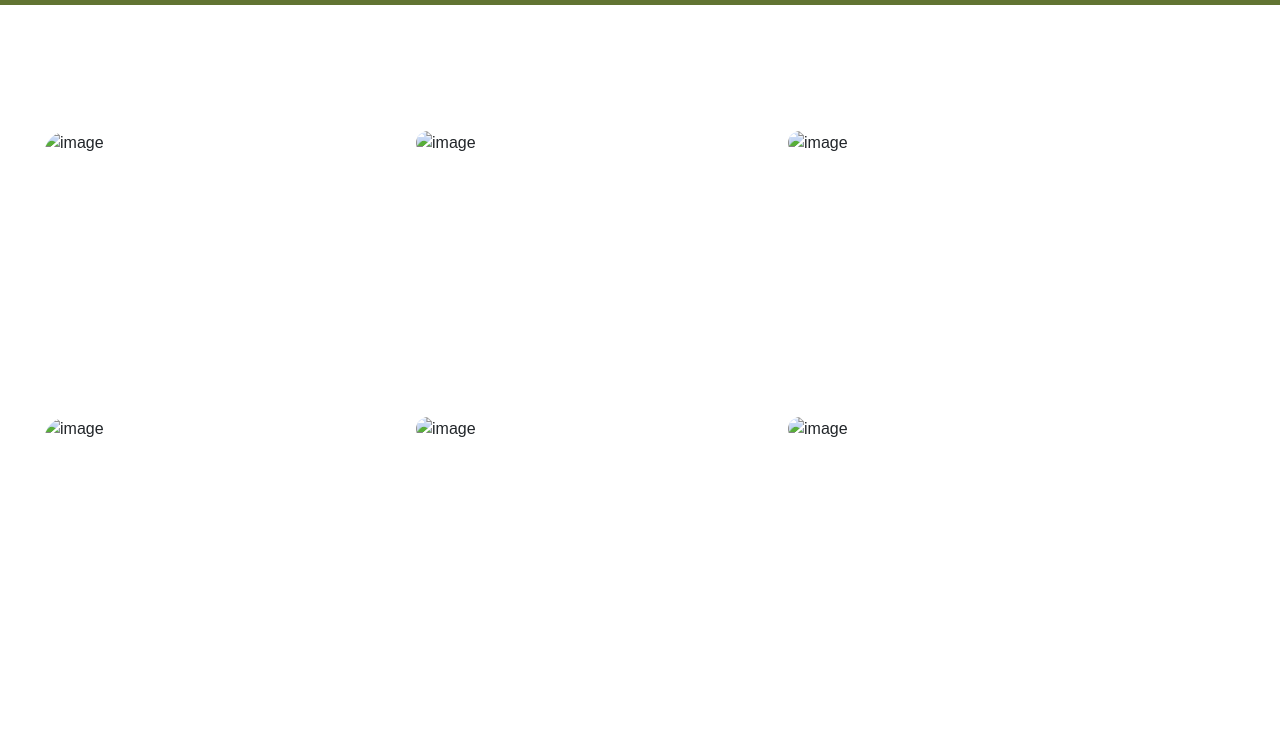
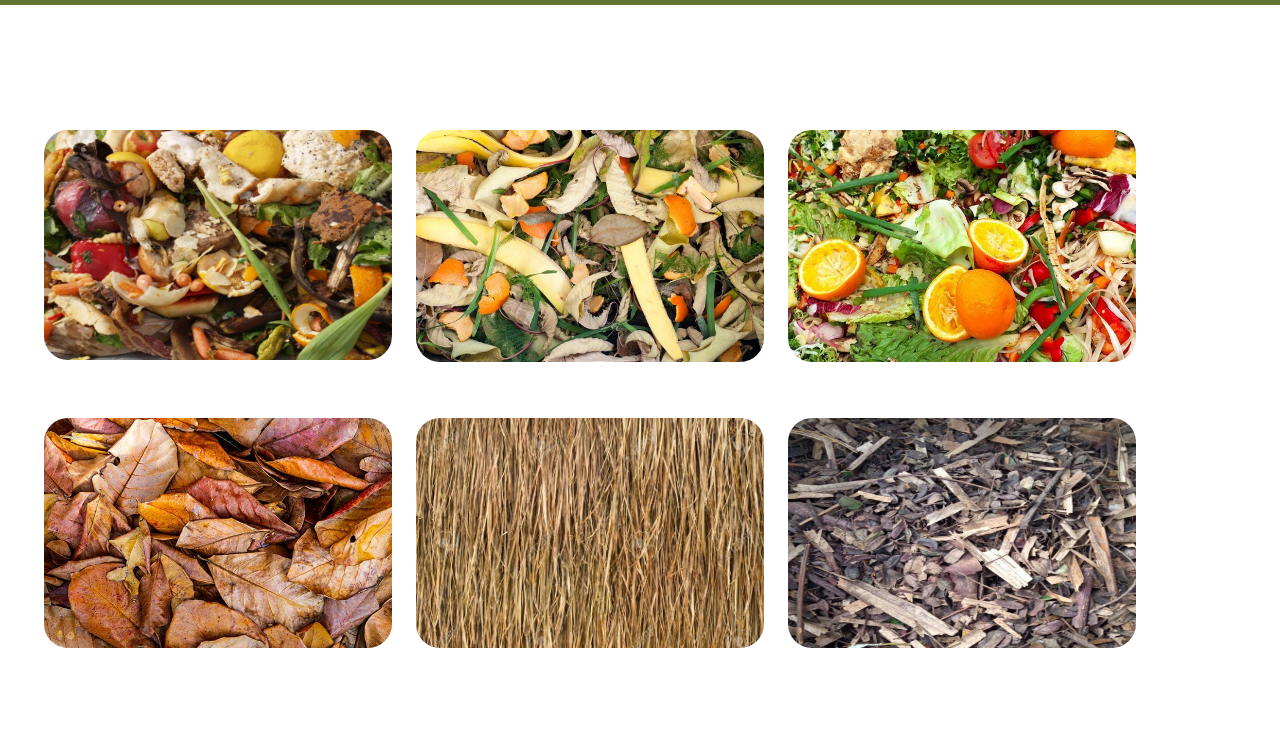
Before and after one commit to AelAjDeh/Maudy, a plain HTML site: page organik.html in a window 1280 px wide. Shown: the part 51-800 px from the top of the page. Drawn offline with nearby package versions, Linux system fonts and the light colour scheme.

Commit message:
Update organik.html

```diff
--- a/organik.html
+++ b/organik.html
@@ -276,7 +276,7 @@
       <div class="container" style="margin-bottom: 120px;">
          <div class="card__container">
             <article class="card__article">
-               <img src="../UUK2/assets/img/sisamakanan.jpg" alt="image" class="card__img" style="height: 230px;">
+               <img src="assets/img/sisamakanan.jpg" alt="image" class="card__img" style="height: 230px;">
 
                <div class="card__data">
                   <span class="card__description">Sampah Organik</span>
@@ -285,7 +285,7 @@
             </article>
 
             <article class="card__article">
-               <img src="../UUK2/assets/img/sisabuah.jpg" alt="image" class="card__img">
+               <img src="assets/img/sisabuah.jpg" alt="image" class="card__img">
 
                <div class="card__data">
                   <span class="card__description">Sampah Organik</span>
@@ -294,7 +294,7 @@
             </article>
 
             <article class="card__article">
-               <img src="../UUK2/assets/img/sisasayur.jpg" alt="image" class="card__img">
+               <img src="assets/img/sisasayur.jpg" alt="image" class="card__img">
 
                <div class="card__data">
                   <span class="card__description">Sampah Organik</span>
@@ -303,7 +303,7 @@
             </article>
 
             <article class="card__article">
-              <img src="../UUK2/assets/img/daunkering.jpg" alt="image" class="card__img" style="height: 230px;">
+              <img src="assets/img/daunkering.jpg" alt="image" class="card__img" style="height: 230px;">
 
               <div class="card__data">
                  <span class="card__description">Sampah Organik</span>
@@ -312,7 +312,7 @@
            </article>
 
            <article class="card__article">
-            <img src="../UUK2/assets/img/rotan.jpg" alt="image" class="card__img">
+            <img src="assets/img/rotan.jpg" alt="image" class="card__img">
 
             <div class="card__data">
                <span class="card__description">Sampah Organik</span>
@@ -321,7 +321,7 @@
          </article>
 
          <article class="card__article">
-          <img src="../UUK2/assets/img/ranting.jpg" alt="image" class="card__img" style="max-height: 230px;">
+          <img src="assets/img/ranting.jpg" alt="image" class="card__img" style="max-height: 230px;">
 
           <div class="card__data">
              <span class="card__description">Sampah Organik</span>
```
